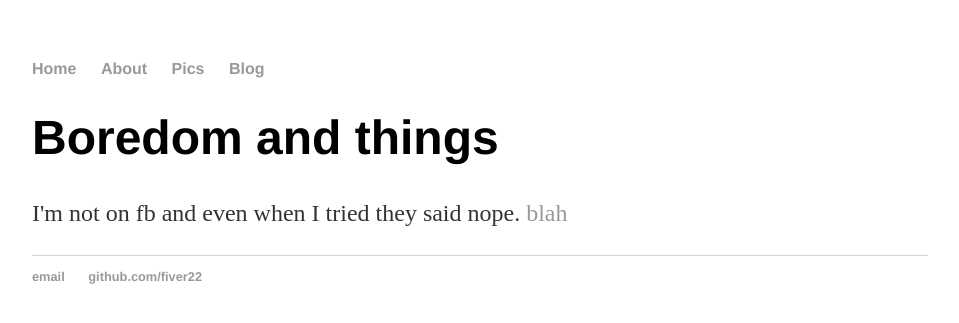
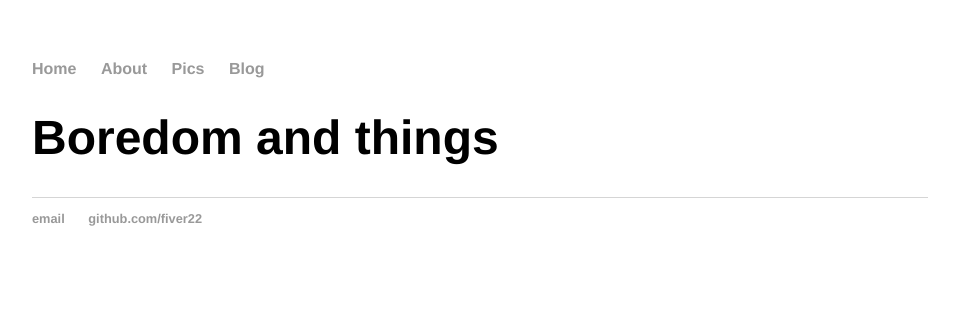
Before and after one commit to fiver22/fiver22.github.io, a Jekyll site: the page built from index.html, in a window 1280 px wide. Shown: the top 323 px of the page, without its empty margins (160-1119 px from the left). Built offline with Jekyll 4.4.1, drawn with Linux system fonts in a browser that asks for light colours.

Commit message:
found a problem in _layouts/default.html

```diff
--- a/_layouts/default.html
+++ b/_layouts/default.html
@@ -15,14 +15,15 @@
     		</ul>
 		</nav>
 		<div class="container">
-    		<div class="blurb">
-        		<h1>Boredom and things</h1>
-				<p>I'm not on fb and even when I tried they said nope. <a href="/about">blah</a></p>
-    		</div><!-- /.blurb -->
-		</div><!-- /.container -->
-		<footer>
-    		<ul>
-        		<li><a href="mailto:don'temailfiver22@themostpopularemailprovider.com">email</a></li>
+
+
+			{{ content }}
+
+			</div><!-- /.container -->
+			<footer>
+	    		<ul>
+
+				<li><a href="mailto:don'temailfiver22@themostpopularemailprovider.com">email</a></li>
         		<li><a href="https://github.com/fiver22">github.com/fiver22</a></li>
 			</ul>
 		</footer>
```
